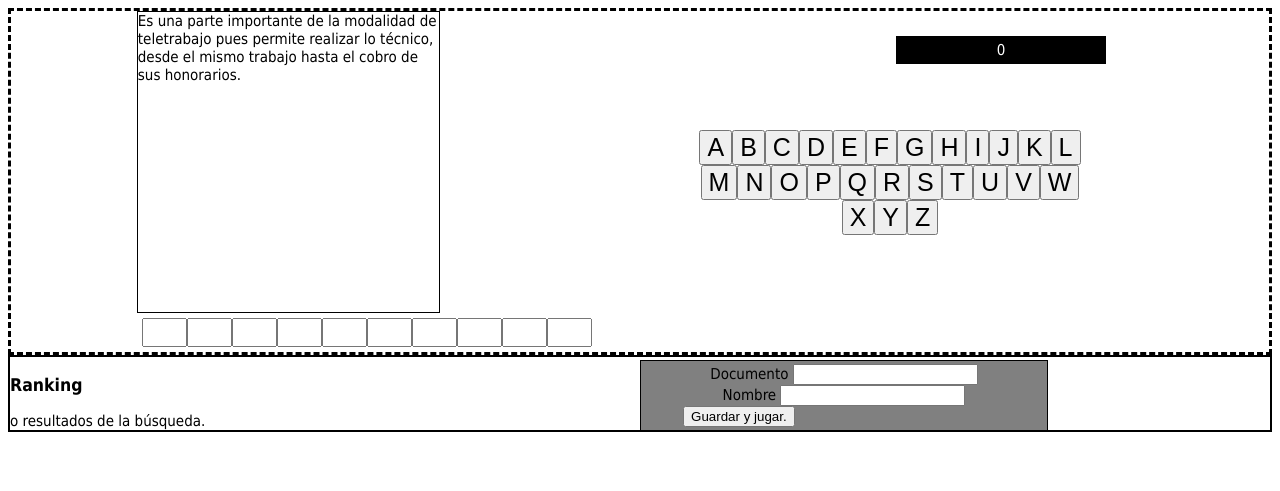
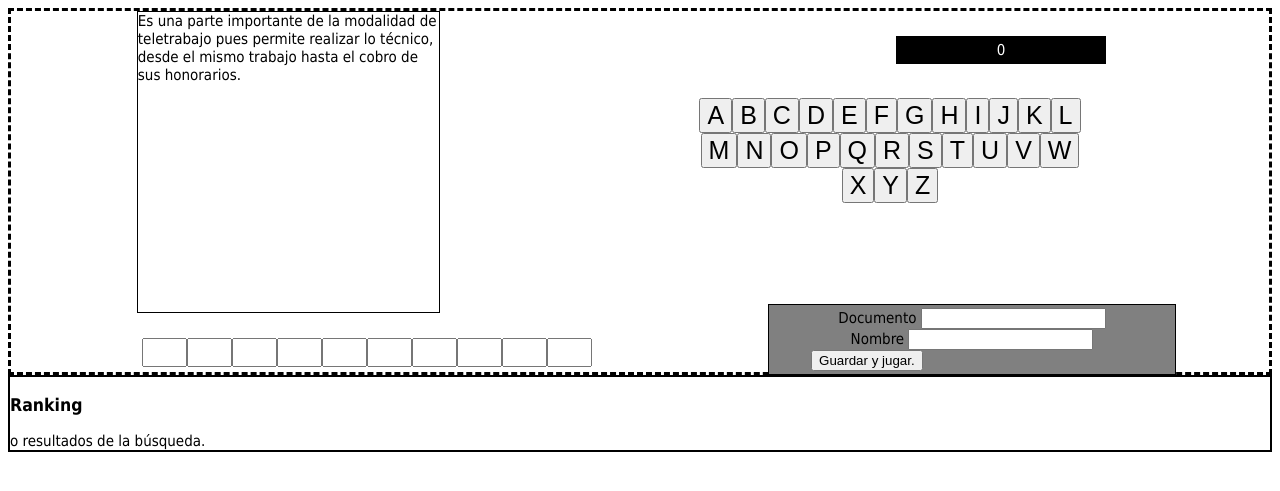
Before and after one commit to camilofigueroa/ahorcado, a PHP site: page /juego.php in a window 1280 px wide. Shown: the top 491 px of the page. Run offline with PHP 8.4, Linux system fonts and the light colour scheme; data comes from the database, SQL or seed files in the repository; data that the repository does not hold is empty.

Commit message:
Ajustando para Chrome y Firefox

```diff
--- a/www/css/estilo-general.css
+++ b/www/css/estilo-general.css
@@ -15,6 +15,7 @@
 
 #contenedor-textos-letras
 {
+	margin-top: 20px;
 	margin-left: 10%;
 	padding: 5px;
 }
@@ -43,7 +44,7 @@
 {
 	position: absolute;
 	left: 50%;
-	top: 10%;
+	top: 6%;
 	text-align: center;
 	max-width: 400px;
 	margin: 50px;
@@ -86,8 +87,8 @@
 	padding: 3px;
 	width: 400px;
 	text-align: center;
-	left: 50%;
-	top: 45%;
+	left: 60%;
+	top: 38%;
 	border: 1px solid;
 	background-color: gray;
 }
```
